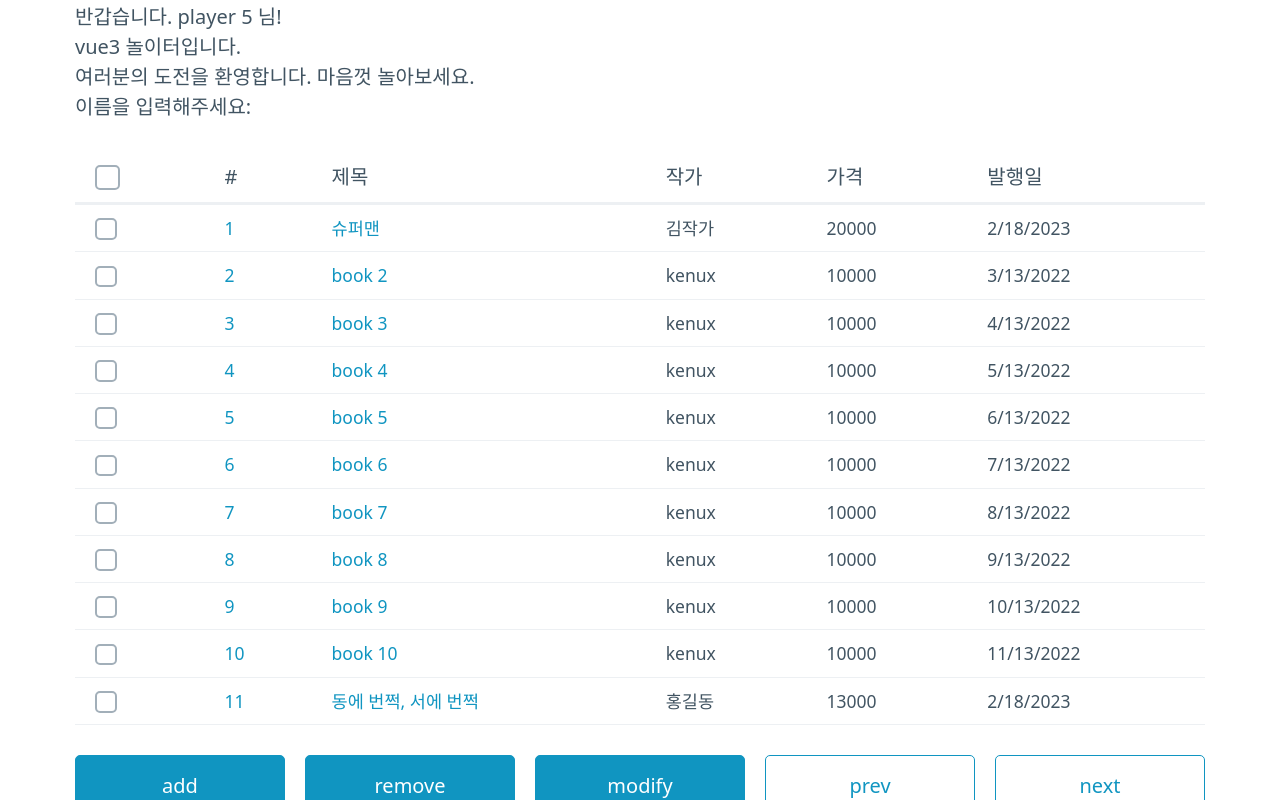
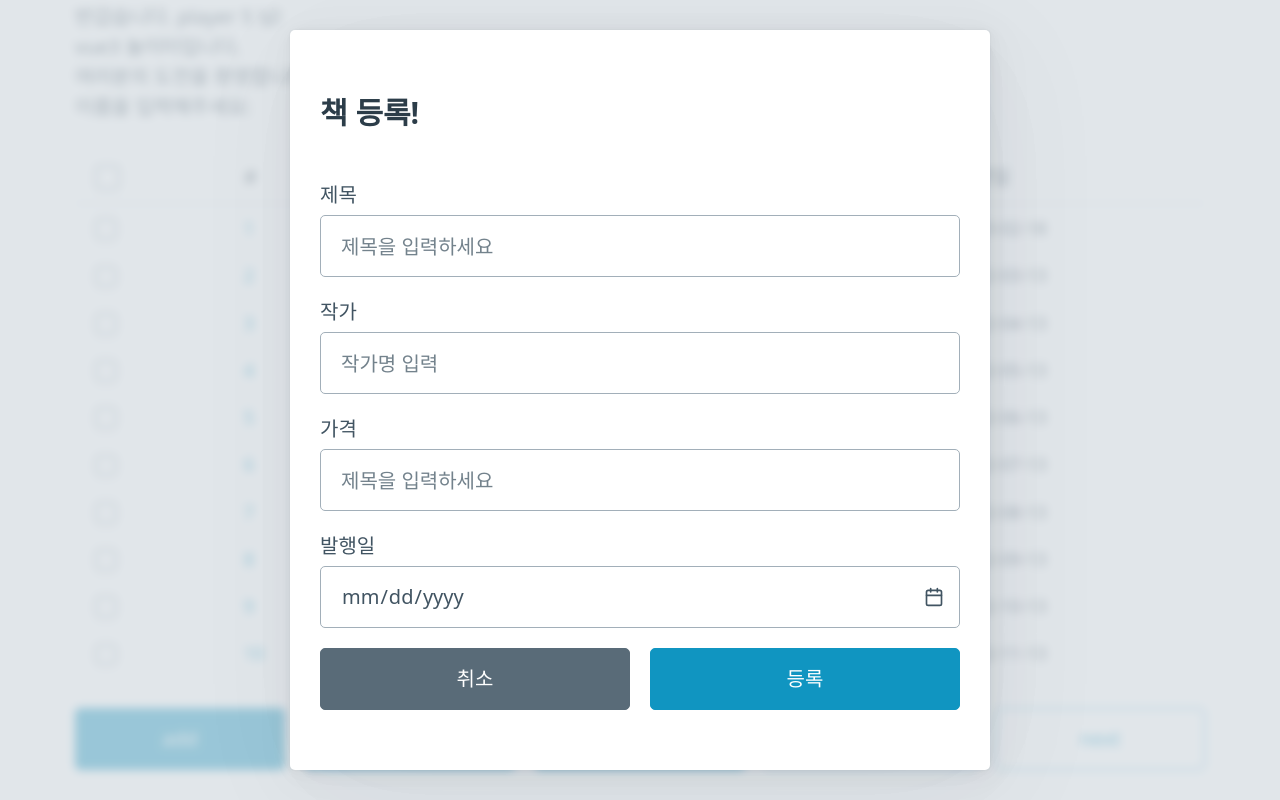
Before and after one commit to kenux196/learn-vue3, a Vue app: page / in a window 1280 px wide. Both pictures are taken after a click on the button "add". Shown: the part 118-918 px from the top of the page. Built offline with nearby package versions, Linux system fonts and the light colour scheme.

Commit message:
Add Book logic

```diff
--- a/src/try/components/BookAddForm.vue
+++ b/src/try/components/BookAddForm.vue
@@ -1,5 +1,5 @@
 <template>
-  <dialog :open="isOpen">
+  <dialog :open="state.formOpen">
     <article class="dialog-b">
       <h3>책 등록!</h3>
       <label for="title">제목</label>
@@ -7,45 +7,78 @@
         id="title"
         type="text"
         placeholder="제목을 입력하세요"
-        :value="title"
+        v-model="state.book.title"
       />
       <label for="author">작가</label>
       <input
         id="author"
         type="text"
         placeholder="작가명 입력"
-        :value="author"
+        v-model="state.book.author"
       />
       <label for="price">가격</label>
       <input
         id="price"
         type="number"
         placeholder="제목을 입력하세요"
-        :value="price"
+        v-model="state.book.price"
       />
       <label for="published-date">발행일</label>
-      <input id="published-date" type="date" :value="publishedDate" />
+      <input id="published-date" type="date" v-model="state.book.publishDate" />
       <div class="grid">
         <a href="#cancel" role="button" class="secondary" @click="close()"
           >취소</a
         >
-        <a href="#confirm" role="button" @click="close()">등록</a>
+        <a href="#confirm" role="button" @click="addBook()">등록</a>
       </div>
     </article>
   </dialog>
 </template>
 <script setup>
-import { ref } from 'vue';
+import { ref, reactive } from 'vue';
+import { Book } from '../js/Book';
+import { bookMemoryRepository } from '../js/BookRepository';
 
-const isOpen = ref(false);
+const emit = defineEmits(['addedBook']);
+
+const state = reactive({
+  formOpen: false,
+  book: new Book(),
+});
+console.log(state.book);
 
 function openBookForm() {
   console.log('Call child openBookForm');
-  isOpen.value = true;
+  state.formOpen = true;
 }
 
 function close() {
-  isOpen.value = false;
+  state.formOpen = false;
+}
+
+function validate(book) {
+  console.log(book);
+  if (
+    book.title == undefined ||
+    book.author == undefined ||
+    book.price == undefined ||
+    book.publishDate == undefined
+  ) {
+    return false;
+  }
+  return true;
+}
+
+function addBook() {
+  const book = state.book;
+  if (validate(book)) {
+    bookMemoryRepository.save(book);
+    console.log('book 추가하기 성공');
+    emit('addedBook');
+    close();
+  } else {
+    alert('책 정보를 입력하세요~~~');
+  }
 }
 
 // defineExpose를 통하여 함수를 내보낸다.
--- a/src/try/components/BookList.vue
+++ b/src/try/components/BookList.vue
@@ -1,36 +1,31 @@
 <script setup>
-import { computed, inject, ref } from 'vue';
+import { computed, ref, reactive } from 'vue';
 import { store } from '../store/store';
-import { Book } from '../js/Book';
 import BookAddForm from './BookAddForm.vue';
 
-const allCheckState = ref(false);
+const state = reactive({
+  allCheckState: false,
+  books: null,
+});
+
 const isChecked = computed(() => {
-  console.log(allCheckState.value);
-  return allCheckState.value ? true : false;
+  console.log(state.allCheckState);
+  return state.allCheckState ? true : false;
 });
 
 function updateChecked() {
-  return (allCheckState.value = !allCheckState.value);
+  return (state.allCheckState = !state.allCheckState);
 }
 
 const repository = store.bookRepository;
-const books = computed(() => getBooks());
+state.books = getBooks();
 
 function getBooks() {
   return repository.findAll();
 }
 
-function addBook() {
-  console.log('book 추가하기');
-  const book = Book.createBook(
-    '동에 번쩍, 서에 번쩍',
-    '홍길동',
-    13000,
-    new Date().toLocaleDateString()
-  );
-  repository.save(book);
-  alert('새로운 책이 추가되었습니다.');
+function updateBooks() {
+  state.books = getBooks();
 }
 
 const bookAddForm = ref('');
@@ -39,13 +34,14 @@ function openBookForm() {
   bookAddForm.value.openBookForm();
 }
 </script>
+
 <template>
   <table>
     <thead>
       <th>
         <input
           type="checkbox"
-          :checked="allCheckState"
+          :checked="state.allCheckState"
           @click="updateChecked()"
         />
       </th>
@@ -56,7 +52,7 @@ function openBookForm() {
       <th>발행일</th>
     </thead>
     <tbody>
-      <tr v-for="book in books" :key="book.id">
+      <tr v-for="book in state.books" :key="book.id">
         <td>
           <input type="checkbox" :checked="isChecked" />
         </td>
@@ -73,12 +69,12 @@ function openBookForm() {
     </tbody>
   </table>
   <div class="grid">
-    <p role="button" @click="addBook()">add</p>
-    <p role="button" @click="openBookForm()">remove</p>
+    <p role="button" @click="openBookForm()">add</p>
+    <p role="button">remove</p>
     <p role="button">modify</p>
     <p role="button" class="outline">prev</p>
     <p role="button" class="outline">next</p>
   </div>
-  <BookAddForm ref="bookAddForm" />
+  <BookAddForm ref="bookAddForm" @added-book="updateBooks" />
 </template>
 <style scoped></style>
--- a/src/try/js/BookRepository.js
+++ b/src/try/js/BookRepository.js
@@ -1,4 +1,5 @@
 import { Book } from './Book.js';
+import { convertISODateString } from './DateTimeFormmat.js';
 
 export class BookRepository {
   constructor() {
@@ -34,7 +35,7 @@ export class BookRepository {
       const title = 'book ' + id;
       const author = 'kenux';
       const price = 10000;
-      const publishDate = new Date(2022, id, 13).toLocaleDateString();
+      const publishDate = new Date(2022, id, 13).toISOString().split('T')[0];
       const book = Book.createBook(title, author, price, publishDate);
       console.log('created book ' + book.title);
       this.save(book);
@@ -52,7 +53,7 @@ const book = Book.createBook(
   '슈퍼맨',
   '김작가',
   20000,
-  new Date().toLocaleDateString()
+  convertISODateString(new Date())
 );
 bookMemoryRepository.updateById(1, book);
 console.log(bookMemoryRepository.findById(1));
--- /dev/null
+++ b/src/try/js/DateTimeFormmat.js
@@ -0,0 +1,3 @@
+export function convertISODateString(date) {
+  return date.toISOString().split('T')[0];
+}
```
